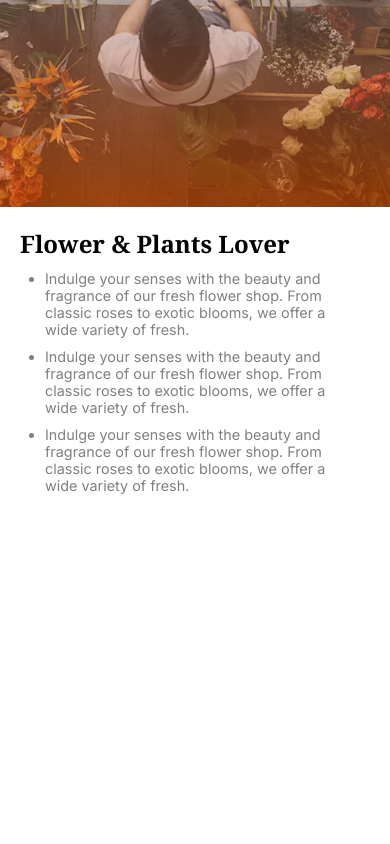
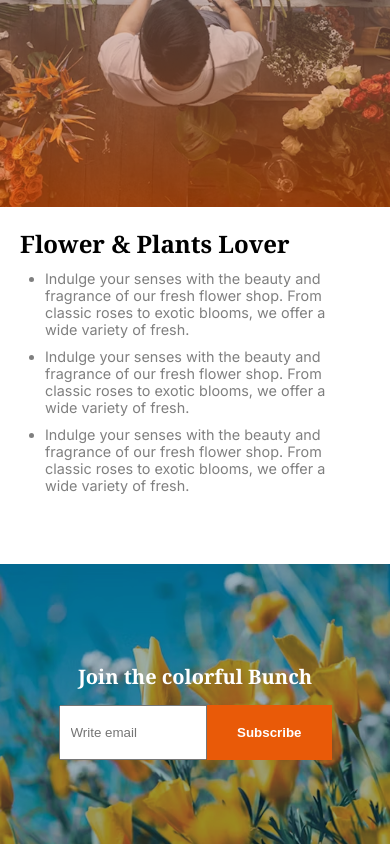
Before and after one commit to IsmailHosen01/Assignment-02, a plain HTML site: page index.html in a window 390 px wide. Shown: the part 2695-3539 px from the top of the page. Before the commit the page ends 3229 px from the top, so only its background shows below. Drawn offline with Linux system fonts and the light colour scheme.

Commit message:
responsive join section done

```diff
--- a/index.html
+++ b/index.html
@@ -123,6 +123,17 @@
                 </ul>
             </div>
         </section>
+
+        <!-- join section -->
+        <section class="join">
+            <div class="join-content">
+                <h3 class="join-title noto-serif-font">Join the colorful Bunch</h3>
+                <div class="join-input-button">
+                    <input type="email" id="email" placeholder="Write email">
+                    <button class="bttn">Subscribe</button>
+                </div>
+            </div>
+        </section>
     </main>
 
     <footer>
--- a/style.css
+++ b/style.css
@@ -158,6 +158,45 @@
     margin: 20px 50px;
 }
 
+/* join section */
+
+.join{
+    background-image: url(./assets/news-letter-bg.png);
+    background-repeat: no-repeat;
+    height: 600px;
+    margin-top: 100px;
+    background-position: center;
+    background-size: cover;
+    display: flex;
+    justify-content: center;
+    align-items: center;
+}
+
+.join-content{
+    width: 70%;
+    text-align: center;
+}
+
+.join-title{
+    font-size: 3.125rem;
+    font-weight: 700;
+    color: white;
+    margin: 15px;
+}
+
+#email{
+    width: 100%;
+    padding: 10px;
+}
+
+.join-input-button{
+    display: flex;
+}
+
+.join-input-button button{
+    flex: 1;
+}
+
 
 /* Responsive part */
 @media screen and (max-width: 576px) {
@@ -228,4 +267,13 @@
         margin: 10px 25px;
     }
 
+    /* join section */
+    .join{
+        margin-top: 40px;
+        height: 280px;
+    }
+    .join-title{
+        font-size: 1.25rem;
+    }
+
 }
```
